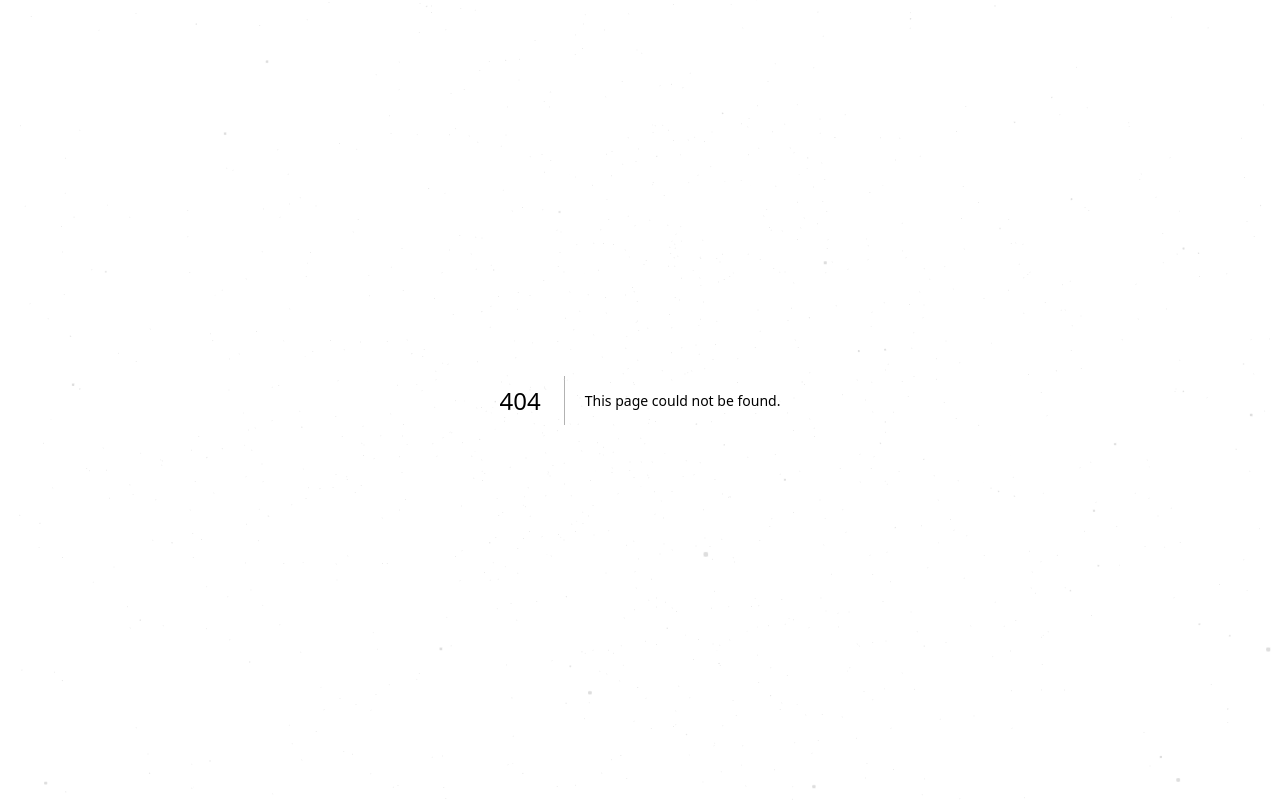
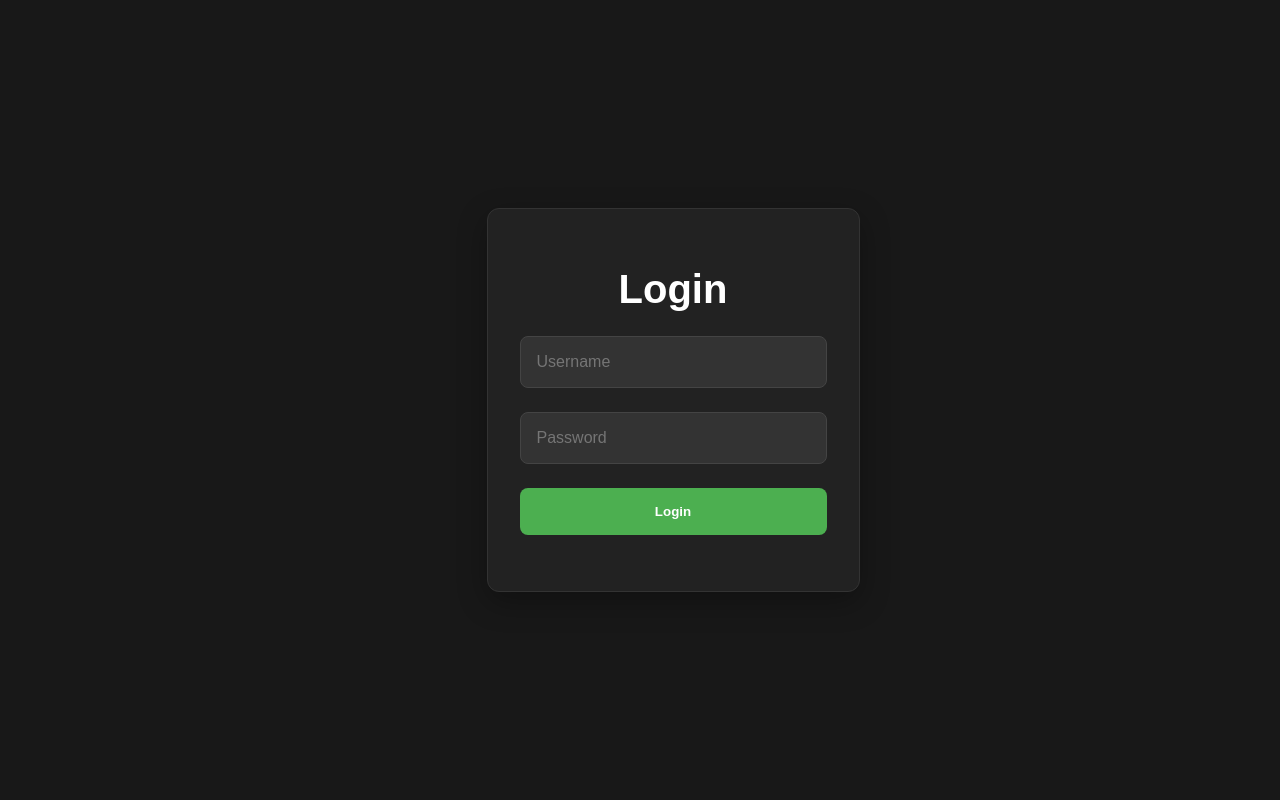
Before and after one commit to Tanishq84/PermutesW, a Next.js app: page /login in a window 1280 px wide. Before the commit this address had no page. Built offline with nearby package versions, Linux system fonts and the light colour scheme.

Commit message:
Login Page and Routing

```diff
--- /dev/null
+++ b/components/bid_build/LoginPage.tsx
@@ -0,0 +1,91 @@
+"use client";
+import React, { useState } from "react";
+import axios from "axios"; // Import Axios for making HTTP requests
+import { useForm } from "react-hook-form"; // React Hook Form
+import { yupResolver } from "@hookform/resolvers/yup"; // Yup Resolver for React Hook Form
+import * as Yup from "yup"; // Import Yup for validation
+import "../../styles/loginPage.css"
+
+// Yup validation schema
+const validationSchema = Yup.object({
+  username: Yup.string().required("Username is required").min(3, "Username must be at least 3 characters"),
+  password: Yup.string().required("Password is required").min(6, "Password must be at least 6 characters"),
+});
+
+const LoginPage: React.FC = () => {
+  const [error, setError] = useState(""); // For showing error messages
+  const [loading, setLoading] = useState(false); // For handling loading state
+
+  // Use React Hook Form with Yup resolver
+  const { register, handleSubmit, formState: { errors } } = useForm({
+    resolver: yupResolver(validationSchema),
+  });
+
+  // Handle form submission
+  const onSubmit = async (data: { username: string; password: string }) => {
+    setLoading(true); // Set loading to true when the form is being submitted
+    setError(""); // Reset error message
+
+    try {
+      // Make the POST request to your backend API
+      const response = await axios.post("/api/login", data); // Replace with your API endpoint
+
+      // Handle success (redirect or show success message)
+      console.log("Login successful", response.data);
+    } catch (err: any) {
+      // Handle error (e.g., incorrect login credentials)
+      setError(err.response?.data?.message || "An error occurred. Please try again.");
+    } finally {
+      setLoading(false); // Set loading to false once the request is complete
+    }
+  };
+
+  return (
+    <div className="login-container">
+      <h1>Login</h1>
+
+      {/* Error Message */}
+      {error && <div className="error-message">{error}</div>}
+
+      {/* Login Form */}
+      <form onSubmit={handleSubmit(onSubmit)}>
+        {/* Username Input */}
+        <div className="form-group">
+          <input
+            type="text"
+            id="username"
+            {...register("username")}
+            placeholder="Username"
+            autoComplete="off"
+          />
+          {errors.username && <p className="error-text">{errors.username.message}</p>}
+        </div>
+
+        {/* Password Input */}
+        <div className="form-group">
+          <input
+            type="password"
+            id="password"
+            {...register("password")}
+            placeholder="Password"
+            autoComplete="off"
+          />
+          {errors.password && <p className="error-text">{errors.password.message}</p>}
+        </div>
+
+        {/* Submit Button */}
+        <div className="form-group">
+          <button
+            type="submit"
+            disabled={loading}
+            className="submit-button"
+          >
+            {loading ? "Logging in..." : "Login"}
+          </button>
+        </div>
+      </form>
+    </div>
+  );
+};
+
+export default LoginPage;
--- a/components/ui/FloatingNav.tsx
+++ b/components/ui/FloatingNav.tsx
@@ -73,10 +73,12 @@ export const FloatingNav = ({
             <span className="hidden sm:block text-sm">{navItem.name}</span>
           </Link>
         ))}
+        <Link href="/login" passHref>
         <button className="border text-sm font-medium relative border-neutral-200 dark:border-white/[0.2] text-black dark:text-white px-4 py-2 rounded-full">
           <span>Login</span>
-          <span className="absolute inset-x-0 w-1/2 mx-auto -bottom-px bg-gradient-to-r from-transparent via-blue-500 to-transparent  h-px" />
+          <span className="absolute inset-x-0 w-1/2 mx-auto -bottom-px bg-gradient-to-r from-transparent via-blue-500 to-transparent h-px" />
         </button>
+      </Link>
       </motion.div>
     </AnimatePresence>
   );
--- a/package.json
+++ b/package.json
@@ -10,17 +10,21 @@
   },
   "dependencies": {
     "@heroicons/react": "^2.2.0",
+    "@hookform/resolvers": "^5.0.1",
+    "axios": "^1.9.0",
     "clsx": "^2.1.1",
     "lottie-react": "^2.4.1",
     "motion": "^12.9.2",
     "next": "15.3.1",
     "react": "^19.0.0",
     "react-dom": "^19.0.0",
+    "react-hook-form": "^7.56.1",
     "react-icons": "^5.5.0",
     "react-lottie": "^1.2.10",
     "react-scroll": "^1.9.3",
     "tailwind-merge": "^3.2.0",
-    "three-globe": "^2.42.4"
+    "three-globe": "^2.42.4",
+    "yup": "^1.6.1"
   },
   "devDependencies": {
     "@eslint/eslintrc": "^3",
--- /dev/null
+++ b/pages/login.tsx
@@ -0,0 +1,8 @@
+"use client"
+import LoginPage from '@/components/bid_build/LoginPage';
+
+const Login = () => {
+  return <LoginPage />;
+};
+
+export default Login;
--- /dev/null
+++ b/styles/loginPage.css
@@ -0,0 +1,107 @@
+/* General Styles for Dark Theme */
+body {
+    background-color: #181818;
+    font-family: 'Arial', sans-serif;
+    color: #fff;
+    margin: 0;
+    padding: 0;
+    height: 100vh;
+    display: flex;
+    justify-content: center;
+    align-items: center;
+  }
+
+  /* Login Container */
+  .login-container {
+    width: 100%;
+    max-width: 420px;  /* Make it responsive */
+    padding: 2rem;
+    background-color: #222;
+    border-radius: 12px;
+    box-shadow: 0 10px 30px rgba(0, 0, 0, 0.3);
+    text-align: center;
+    border: 1px solid #333;
+  }
+
+  /* Heading */
+  .login-container h1 {
+    font-size: 2.5rem;
+    font-weight: 700;
+    color: #ffffff;
+    margin-bottom: 1.5rem;
+  }
+
+  /* Error Message */
+  .error-message {
+    color: #ff4d4d;
+    font-size: 0.875rem;
+    margin-bottom: 1rem;
+    text-align: center;
+  }
+
+  /* Form Group */
+  .form-group {
+    position: relative;
+    margin-bottom: 1.5rem;
+  }
+
+  /* Input Fields */
+  .form-group input {
+    width: 100%;
+    padding: 1rem;
+    background-color: #333;
+    border: 1px solid #444;
+    border-radius: 8px;
+    color: #fff;
+    font-size: 1rem;
+    outline: none;
+    transition: all 0.3s ease;
+    box-sizing: border-box;
+  }
+
+  /* Label outside the box */
+  .form-group label {
+    display: block;
+    font-size: 1rem;
+    color: #bbb;
+    margin-bottom: 8px;
+    text-align: left; /* Align label to the left */
+  }
+
+  /* Submit Button */
+  .submit-button {
+    width: 100%;
+    padding: 1rem;
+    background-color: #4CAF50;
+    color: white;
+    font-weight: 600;
+    border-radius: 8px;
+    border: none;
+    cursor: pointer;
+    transition: background-color 0.3s ease;
+  }
+
+  .submit-button:disabled {
+    background-color: #666;
+    cursor: not-allowed;
+  }
+
+  .submit-button:hover:enabled {
+    background-color: #45a049;
+  }
+
+  /* Signup Link */
+  .signup-link {
+    margin-top: 1.5rem;
+    font-size: 1rem;
+    color: #bbb;
+  }
+
+  .signup-link a {
+    color: #4CAF50;
+    text-decoration: none;
+  }
+
+  .signup-link a:hover {
+    color: #45a049;
+  }
```
Also changed, not shown: 1 other file (tests, documents, lock files or other folders).
